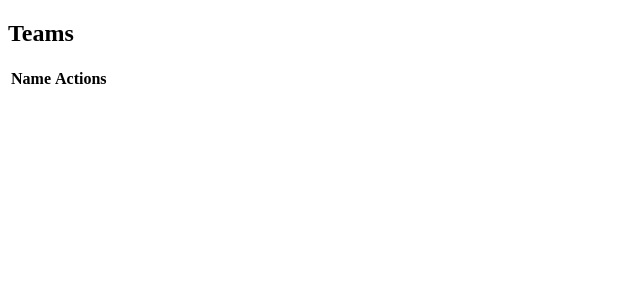
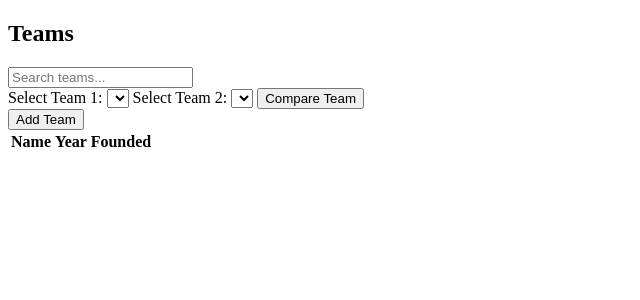
Before and after one commit to shafancp/f1_formula, a FastAPI app: page /view_team in a window 1280 px wide. Shown: the top 300 px of the page, without its empty margins (0-640 px from the left). Run offline with FastAPI, Linux system fonts and the light colour scheme; data that the repository does not hold is empty.

Commit message:
connected team id with driver details. redirected to view drivers after adding driver

```diff
--- a/main.py
+++ b/main.py
@@ -33,18 +33,7 @@ async def validate_token(request):
 @app.get("/", response_class=HTMLResponse)
 async def root(request: Request):
     is_logged_in = await validate_token(request)
-    drivers = db.collection('drivers').stream()
-    teams = db.collection('teams').stream()
-
-    driver_list = [{**driver.to_dict(), "id": driver.id} for driver in drivers]
-    team_list = [{**team.to_dict(), "id": team.id} for team in teams]
-
-    return templates.TemplateResponse('index.html', {
-        'request': request,
-        'drivers': driver_list,
-        'teams': team_list,
-        'is_logged_in': is_logged_in
-    })
+    return templates.TemplateResponse('index.html', {'request': request,'is_logged_in': is_logged_in})
 
 @app.get("/login", response_class=HTMLResponse)
 async def login(request: Request):
@@ -76,11 +65,12 @@ async def delete_driver(driver_id: str, request: Request):
     return RedirectResponse("/view_driver", status_code=303)
 
 @app.get("/add_driver", response_class=HTMLResponse)
-async def add_team(request: Request):
+async def add_driver(request: Request):
     if not await validate_token(request):
         raise HTTPException(status_code=403, detail="User not authenticated")
-
-    return templates.TemplateResponse('add_driver.html', {'request': request})
+    teams = db.collection('teams').stream()
+    team_list = [{**team.to_dict(), "id": team.id} for team in teams]
+    return templates.TemplateResponse('add_driver.html', {'request': request, 'teams' : team_list})
 
 @app.post("/add_driver")
 async def add_driver(request: Request):
@@ -99,7 +89,12 @@ async def add_driver(request: Request):
         "team": form.get("team")
     }
     db.collection('drivers').add(driver_data)
-    return {"message": "Driver added successfully!"}
+    return HTMLResponse("""
+    <script>
+        alert("Added Driver successfully!");
+        window.location.href = "/view_driver";
+    </script>
+    """)
 
 @app.get("/driver_details", response_class=HTMLResponse)
 async def driver_details(request: Request):
@@ -114,7 +109,13 @@ async def driver_details(request: Request):
     if not driver.exists:
         raise HTTPException(status_code=404, detail="Driver not found")
 
-    driver_data = {**driver.to_dict(), "id": driver.id}
+    driver_data = {**driver.to_dict(), "id": driver.id, "team_name": None}
+
+    # Retrieve the team details
+    team_id = driver_data.get("team")
+    if team_id:
+        team_data = db.collection('teams').document(team_id).get().to_dict()
+        driver_data["team_name"] = team_data.get("team_name") if team_data else "Unknown Team"
     return templates.TemplateResponse('driver_details.html', {
         'request': request,
         'is_logged_in': is_logged_in,
@@ -219,7 +220,7 @@ async def add_team(request: Request):
     if not await validate_token(request):
         raise HTTPException(status_code=403, detail="User not authenticated")
 
-    return templates.TemplateResponse('view_driver.html', {'request': request})
+    return templates.TemplateResponse('add_team.html', {'request': request})
 
 @app.post("/add_team")
 async def add_team_post(request: Request):
@@ -254,4 +255,14 @@ async def compare_drivers(request: Request):
 
 @app.get("/compare_teams", response_class=HTMLResponse)
 async def compare_teams(request: Request):
-    return templates.TemplateResponse('compare_teams.html', {'request': request})
+    team1_id = request.query_params.get("team1")
+    team2_id = request.query_params.get("team2")
+
+    team1 = db.collection("teams").document(team1_id).get().to_dict()
+    team2 = db.collection("teams").document(team2_id).get().to_dict()
+
+    return templates.TemplateResponse('compare_teams.html', {
+        'request': request,
+        'team1': team1,
+        'team2': team2
+    })
--- a/templates/driver_details.html
+++ b/templates/driver_details.html
@@ -21,7 +21,7 @@
         <p><strong>Total Points:</strong> {{ driver.total_points }}</p>
         <p><strong>Total World Titles:</strong> {{ driver.total_world_titles }}</p>
         <p><strong>Total Fastest Laps:</strong> {{ driver.total_fastest_laps }}</p>
-        <p><strong>Team:</strong> {{ driver.team }}</p>
+        <p><strong>Team:</strong> {{ driver.team_name }}</p>
     </div>
 </body>
 </html>
--- a/templates/index.html
+++ b/templates/index.html
@@ -13,10 +13,7 @@
     <div id="user-info">
         {% if is_logged_in %}
             <p>Welcome, User!</p>
-            <div id="add-buttons">
-                <button onclick="location.href='/add_driver'">Add Driver</button>
-                <button onclick="location.href='/add_team'">Add Team</button>
-            </div>
+            <div id="add-buttons">            </div>
             <div>
                 <button id="logout-link">Logout</button>
             </div>
--- a/templates/view_team.html
+++ b/templates/view_team.html
@@ -4,23 +4,65 @@
     <meta charset="UTF-8">
     <meta name="viewport" content="width=device-width, initial-scale=1.0">
     <title>View Team</title>
+    <link rel="stylesheet" href="/static/styles.css">
 </head>
 <body>
     <h2>Teams</h2>
+    <input type="text" id="search-bar" placeholder="Search teams..." onkeyup="searchTeams()"><br>
+    <form action="/compare_teams" method="get">
+        <label for="team1">Select Team 1:</label>
+        <select name="team1" id="team1" required>
+            {% for team in teams %}
+                <option value="{{ team.id }}">{{ team.team_name }}</option>
+            {% endfor %}
+        </select>
+
+        <label for="team2">Select Team 2:</label>
+        <select name="team2" id="team2" required>
+            {% for team in teams %}
+                <option value="{{ team.id }}">{{ team.team_name }}</option>
+            {% endfor %}
+        </select>
+
+        <button type="submit">Compare Team</button>
+    </form>
+    <button onclick="location.href='/add_team'">Add Team</button>
+
     <table id="teams-table">
         <thead>
             <tr>
                 <th>Name</th>
-                <th>Actions</th>
+                <th>Year Founded</th>
             </tr>
         </thead>
         <tbody>
             {% for team in teams %}
                 <tr>
                     <td>{{ team.team_name }}</td>
+                    <td>{{ team.year_founded}}</td>
                 </tr>
             {% endfor %}
         </tbody>
     </table>
+    <script>
+        function searchTeams() {
+            const input = document.getElementById('search-bar');
+            const filter = input.value.toLowerCase();
+            const table = document.getElementById('teams-table');
+            const tr = table.getElementsByTagName('tr');
+
+            for (let i = 1; i < tr.length; i++) { // Start from 1 to skip the header row
+                const tdName = tr[i].getElementsByTagName('td')[0];
+                if (tdName) {
+                    const txtValueName = tdName.textContent || tdName.innerText;
+                    if (txtValueName.toLowerCase().indexOf(filter) > -1) {
+                        tr[i].style.display = "";
+                    } else {
+                        tr[i].style.display = "none";
+                    }
+                }
+            }
+        }
+    </script>
 </body>
 </html>
```
Also changed, not shown: templates/add_driver.html (+7 -2 lines), templates/compare_teams.html (+12 -22 lines), templates/view_driver.html (+3 -6 lines).
